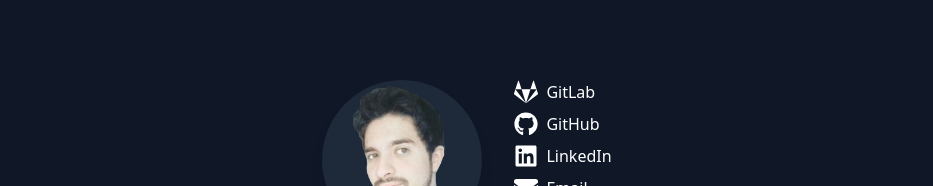
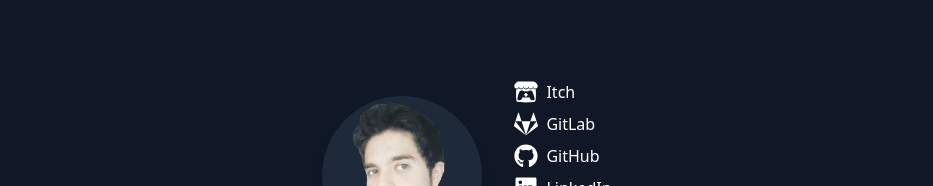
Before and after one commit to LuqueDaniel/portfolio-Acots96, a React (Vite) app: page / in a window 1280 px wide. Shown: the top 186 px of the page, without its empty margins (173-1106 px from the left). Built offline with nearby package versions, Linux system fonts and the light colour scheme.

Commit message:
Itch icon

```diff
--- a/src/components/Portfolio.jsx
+++ b/src/components/Portfolio.jsx
@@ -1,6 +1,6 @@
 import React, { useState, useEffect } from 'react';
 import { motion } from 'framer-motion';
-import { FaGithub, FaGitlab, FaLinkedin, FaEnvelope, FaFileAlt } from 'react-icons/fa';
+import { FaGithub, FaGitlab, FaLinkedin, FaEnvelope, FaFileAlt, FaItchIo } from 'react-icons/fa';
 import aleixImage from '../assets/aleix.png';
 import ProjectCard from './ProjectCard';
 import { projects, PROJECT_CATEGORIES } from '../data/projectsData';
@@ -53,6 +53,12 @@ const Portfolio = () => {
             transition={{ duration: 0.5, delay: 0.5 }}
           >
             <div className="flex items-center mb-2">
+              <a href="https://acots96.itch.io/" target="_blank" rel="noopener noreferrer">
+                <FaItchIo className="text-2xl transition duration-500 hover:text-red-600" />
+              </a>
+              <span className="ml-2">Itch</span>
+            </div>
+            <div className="flex items-center mb-2">
               <a href="https://gitlab.com/Acots96" target="_blank" rel="noopener noreferrer">
                 <FaGitlab className="text-2xl transition duration-500 hover:text-orange-500" />
               </a>
@@ -60,7 +66,7 @@ const Portfolio = () => {
             </div>
             <div className="flex items-center mb-2">
               <a href="https://github.com/Acots96" target="_blank" rel="noopener noreferrer">
-                <FaGithub className="text-2xl transition duration-500 hover:text-purple-600" />
+                <FaGithub className="text-2xl transition duration-500 hover:text-gray-400" />
               </a>
               <span className="ml-2">GitHub</span>
             </div>
@@ -72,13 +78,13 @@ const Portfolio = () => {
             </div>
             <div className="flex items-center mb-2">
               <a href="mailto:acots96@gmail.com" target="_blank" rel="noopener noreferrer">
-                <FaEnvelope className="text-2xl transition duration-500 hover:text-gray-500" />
+                <FaEnvelope className="text-2xl transition duration-500 hover:text-gray-400" />
               </a>
               <span className="ml-2">Email</span>
             </div>
             <div className="flex items-center mb-2">
               <a href="https://drive.google.com/file/d/1B83HPk9Cl2jqIxb_E19V75EqK3q3FGXF/view?usp=sharing" target="_blank" rel="noopener noreferrer">
-                <FaFileAlt className="text-2xl transition duration-500 hover:text-gray-500" />
+                <FaFileAlt className="text-2xl transition duration-500 hover:text-gray-400" />
               </a>
               <span className="ml-2">Resume</span>
             </div>
```
